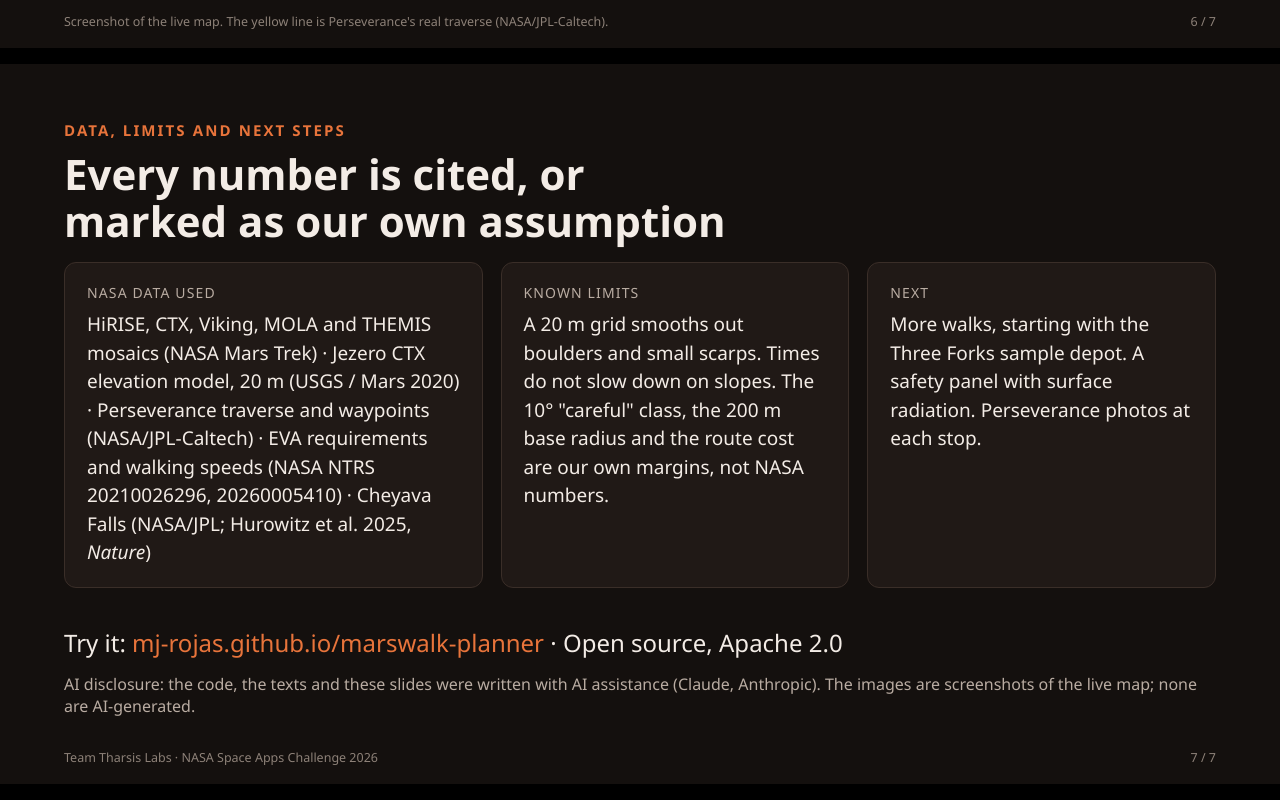
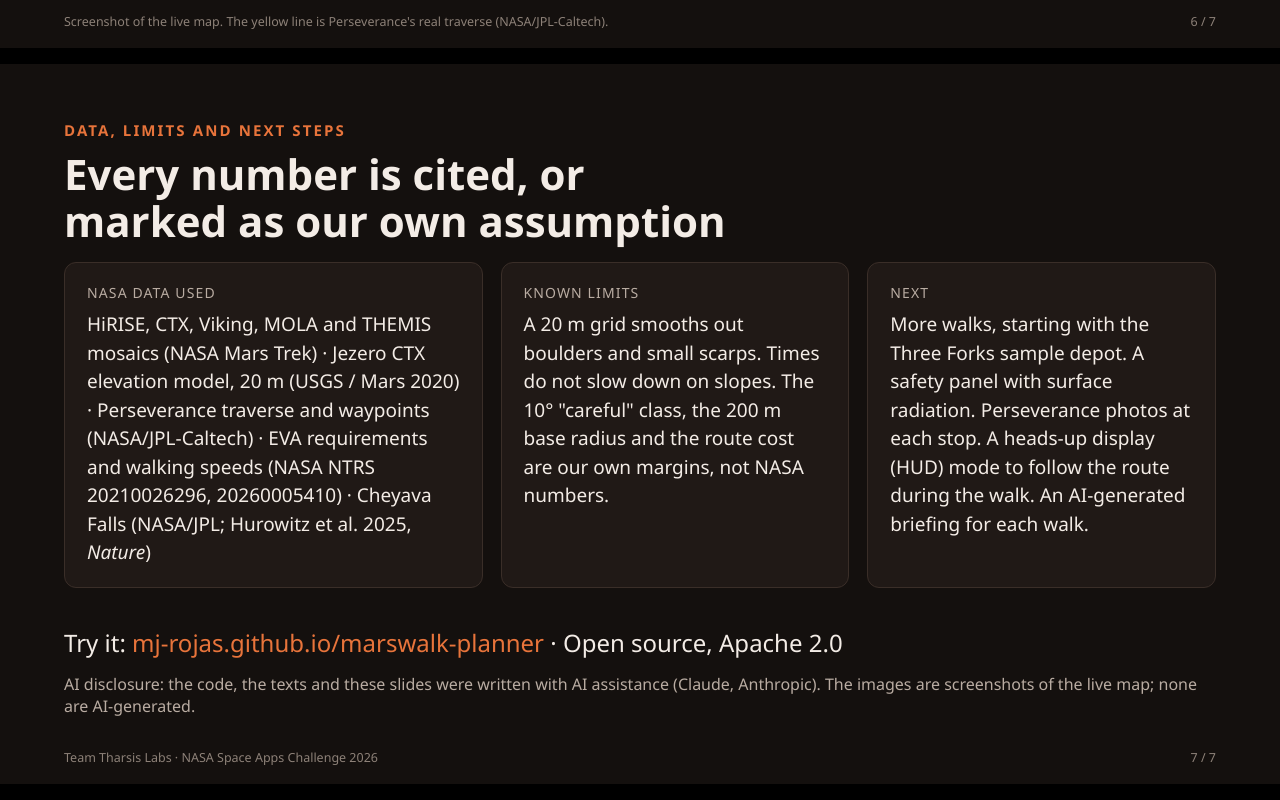
Before and after one commit to mj-rojas/marswalk-planner, a plain HTML site: page slides/index.html in a window 1280 px wide. Shown: the part 4352-5152 px from the top of the page. Drawn offline with Linux system fonts and the light colour scheme.

Commit message:
Slides: add HUD mode and AI briefing to the next steps
Slide 7 now lists the two planned features; PDF rebuilt (7 pages).

Co-Authored-By: Claude Fable 5.2 <noreply@anthropic.com>

```diff
--- a/slides/index.html
+++ b/slides/index.html
@@ -208,7 +208,7 @@
     </div>
     <div class="card">
       <div class="lab">Next</div>
-      <p style="font-size:19px;line-height:1.5">More walks, starting with the Three Forks sample depot. A safety panel with surface radiation. Perseverance photos at each stop.</p>
+      <p style="font-size:19px;line-height:1.5">More walks, starting with the Three Forks sample depot. A safety panel with surface radiation. Perseverance photos at each stop. A heads-up display (HUD) mode to follow the route during the walk. An AI-generated briefing for each walk.</p>
     </div>
   </div>
   <p style="margin-top:auto;font-size:24px">Try it: <a href="https://mj-rojas.github.io/marswalk-planner/">mj-rojas.github.io/marswalk-planner</a> · Open source, Apache 2.0</p>
```
Also changed, not shown: 1 other file.
